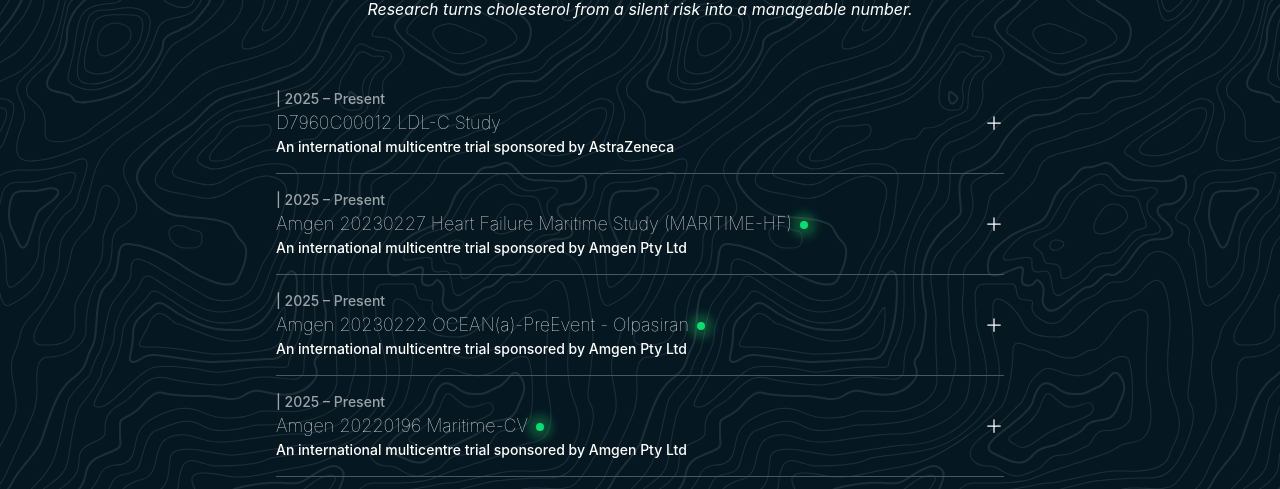
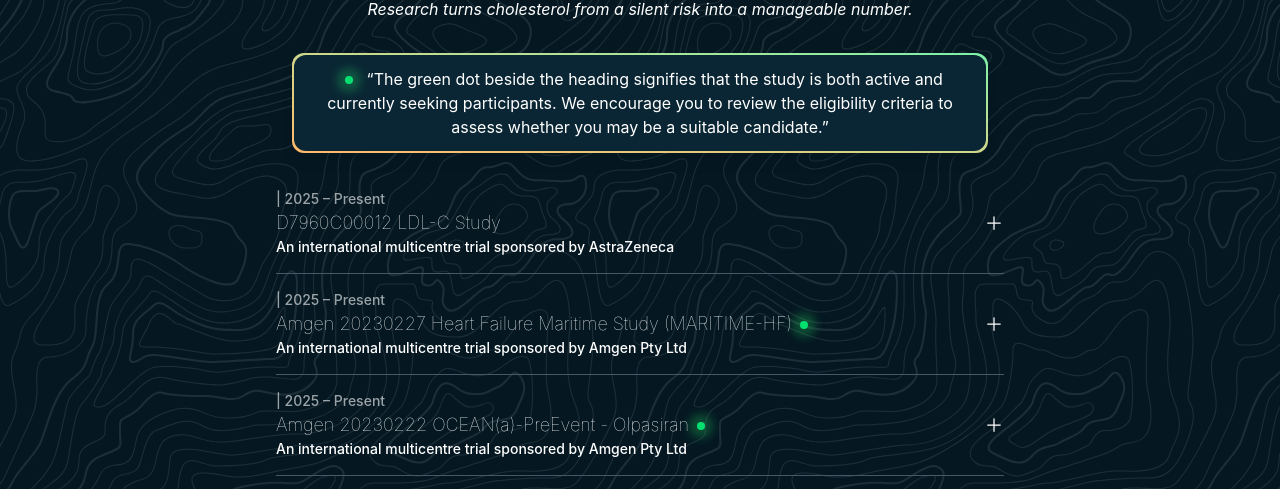
Before and after one commit to jbugillustrationstudio/Project, a website built with Vite: page research.html in a window 1280 px wide. Shown: the part 262-751 px from the top of the page. Built offline with nearby package versions, Linux system fonts and the light colour scheme.

Commit message:
Updated research.html

```diff
--- a/research.html
+++ b/research.html
@@ -167,10 +167,30 @@
             <div class="aurora__item"></div>
           </div>
         </h1>
-        <p class="text-sm sm:text-base sm:pb-8 italic">
+        <p class="text-sm sm:text-base pb-8 italic">
           Research turns cholesterol from a silent risk into a manageable
           number.
         </p>
+        <h2 class="flex flex-row flex-nowrap items-center">
+          <span class="grow block border-t border-white"></span>
+          <span
+            class="flex mx-4 text-md leading-none font-medium bg-linear-to-tr from-orange-300 to-green-300 p-0.5 shadow-lg rounded-xl"
+          >
+            <div
+              class="container flex-1 font-normal text-sm sm:text-base bg-darkerblue px-6 py-3 rounded-xl text-white"
+            >
+              <button
+                type="button"
+                class="ml-2 inline-block align-middle bg-green-400 p-1 rounded-full shadow-[0_0_8px_8px_rgba(34,197,94,0.3)]"
+              ></button>
+              &nbsp;&nbsp;“The green dot beside the heading signifies that the
+              study is both active and currently seeking participants. We
+              encourage you to review the eligibility criteria to assess whether
+              you may be a suitable candidate.”
+            </div>
+          </span>
+          <span class="grow block border-t border-white"></span>
+        </h2>
       </div>
 
       <div
```
